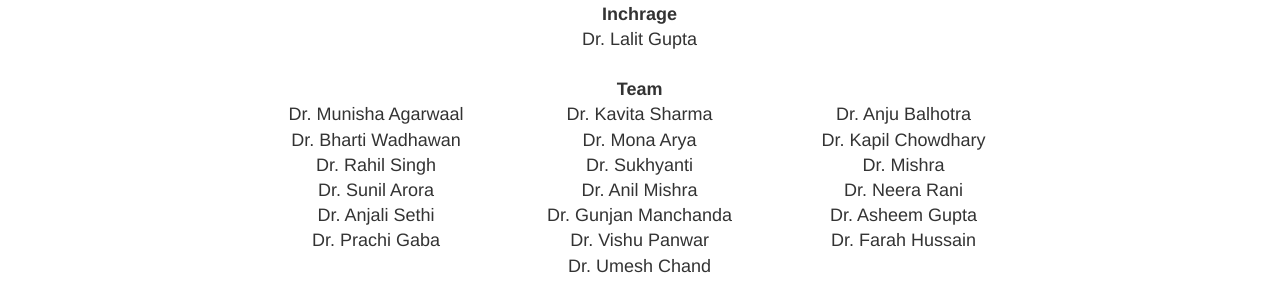
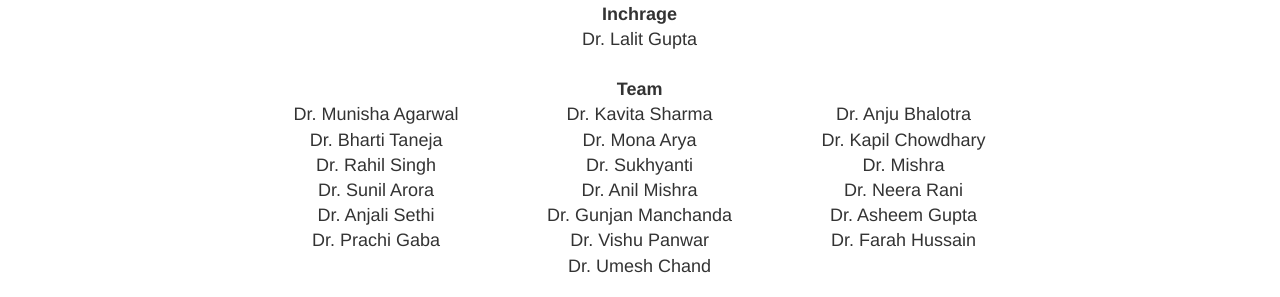
Before and after one commit to manofcomputer/manofcomputer.github.io, a Jekyll site: the page built from commitee.md, in a window 1280 px wide. Shown: the part 1147-1444 px from the top of the page. Built offline with Jekyll 4.4.1, drawn with Linux system fonts in a browser that asks for light colours.

Commit message:
Corrected Spellings

```diff
--- a/commitee.md
+++ b/commitee.md
@@ -25,8 +25,8 @@
 | | | |
 | |**Team**  | |
 | :--------------: | :-------------------: | :------------------: |
-|Dr. Munisha Agarwaal| Dr. Kavita Sharma | Dr. Anju Balhotra |
-| Dr. Bharti Wadhawan| Dr. Mona Arya| Dr. Kapil Chowdhary |
+|Dr. Munisha Agarwal| Dr. Kavita Sharma | Dr. Anju Bhalotra |
+| Dr. Bharti Taneja| Dr. Mona Arya| Dr. Kapil Chowdhary |
 | Dr. Rahil Singh| Dr. Sukhyanti |Dr. Mishra |
 | Dr. Sunil Arora| Dr. Anil Mishra| Dr. Neera Rani|
 | Dr. Anjali Sethi| Dr. Gunjan Manchanda| Dr. Asheem Gupta |
```
